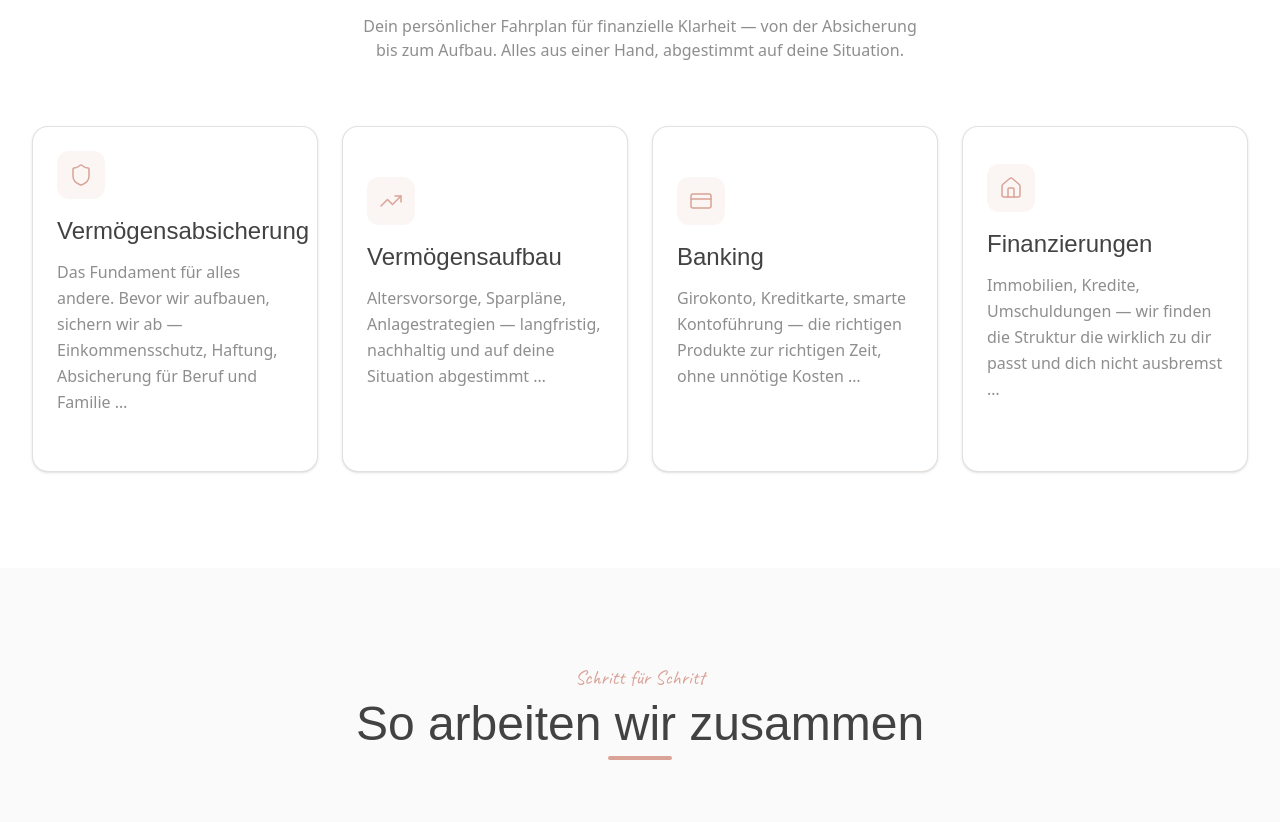
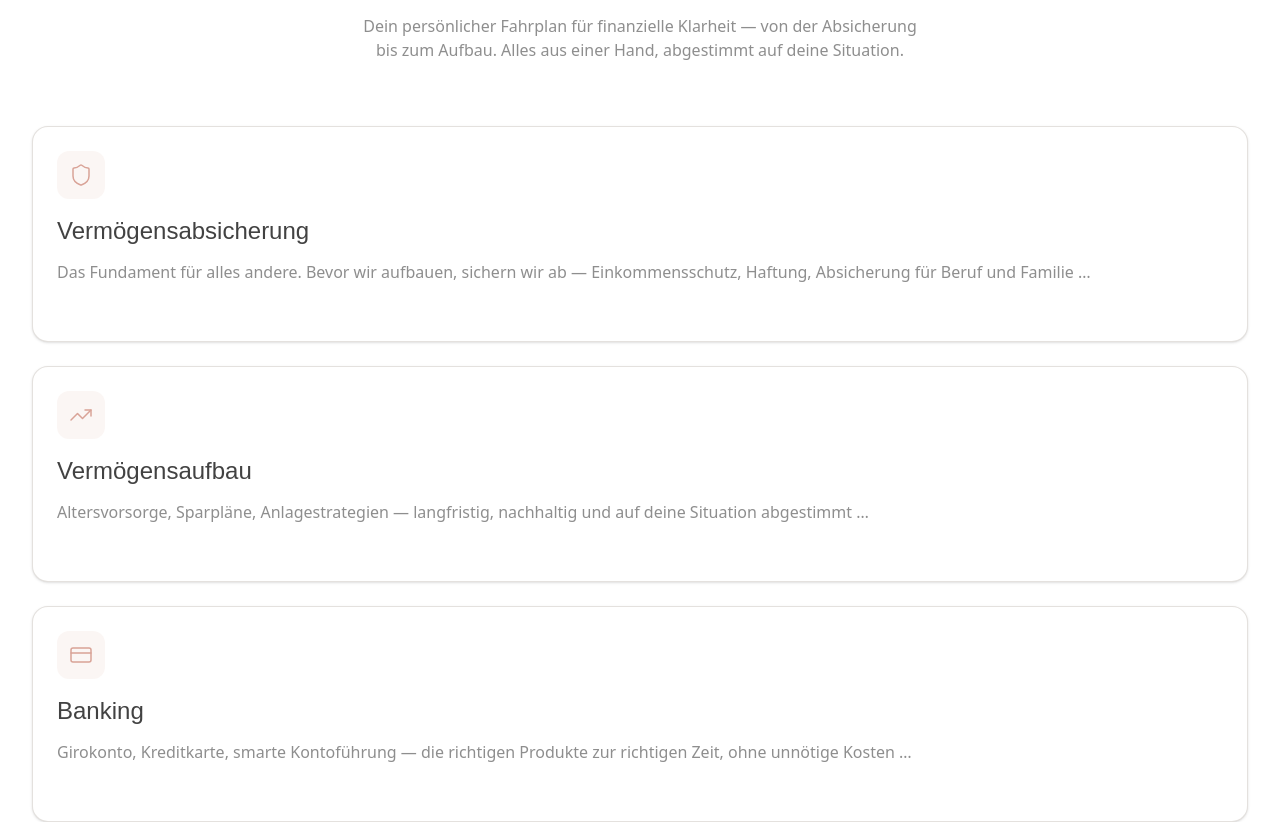
Before and after one commit to Janick97/cristina-croussen, a Next.js app: page / in a window 1280 px wide. Shown: the part 3562-4384 px from the top of the page. Built offline with nearby package versions, Linux system fonts and the light colour scheme; a web font is replaced by a local one.

Commit message:
Services: Kacheln untereinander statt Grid

```diff
--- a/src/components/Services.tsx
+++ b/src/components/Services.tsx
@@ -78,7 +78,7 @@ export default function Services() {
         </motion.div>
 
         {/* Kacheln — kompakt, hover expandiert */}
-        <div className="mt-10 grid grid-cols-2 gap-4 sm:mt-16 sm:gap-6 lg:grid-cols-4">
+        <div className="mt-10 flex flex-col gap-4 sm:mt-16 sm:gap-6">
           {services.map((service, index) => (
             <motion.button
               key={service.title}
```
